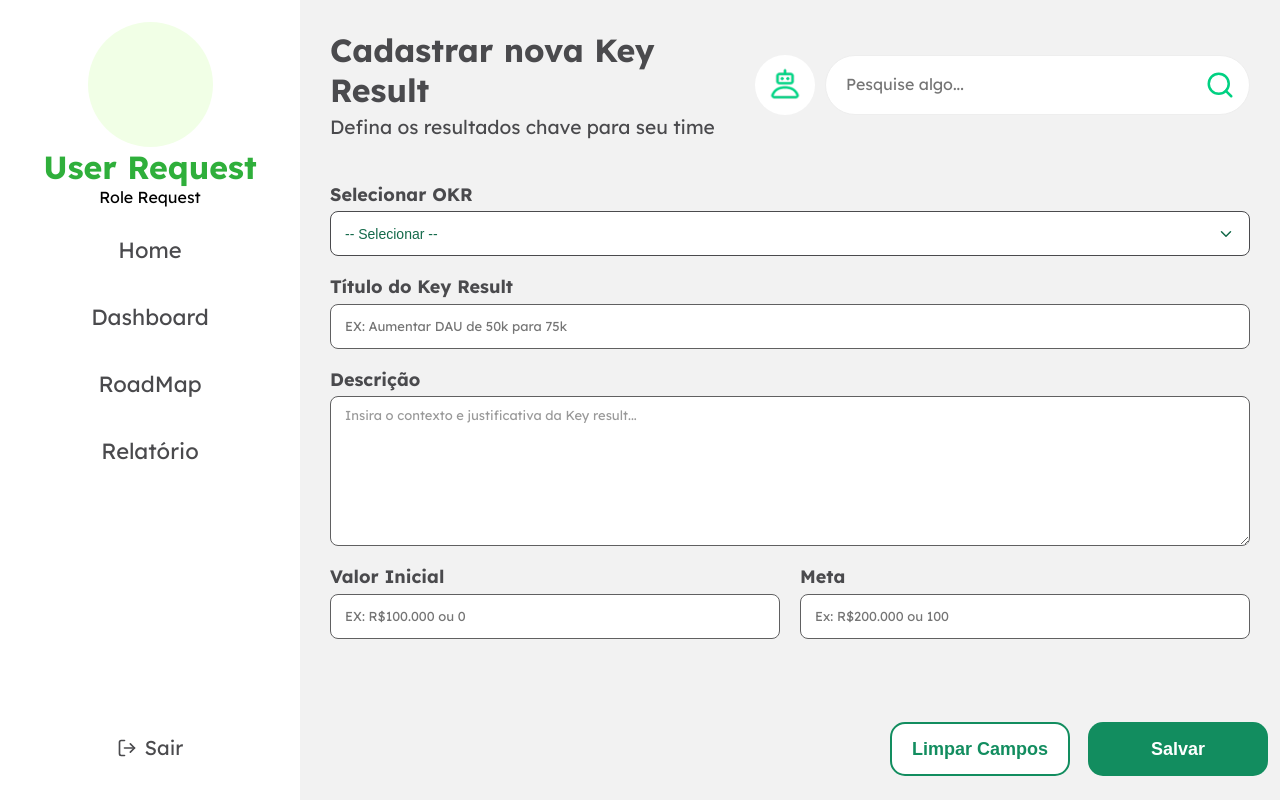
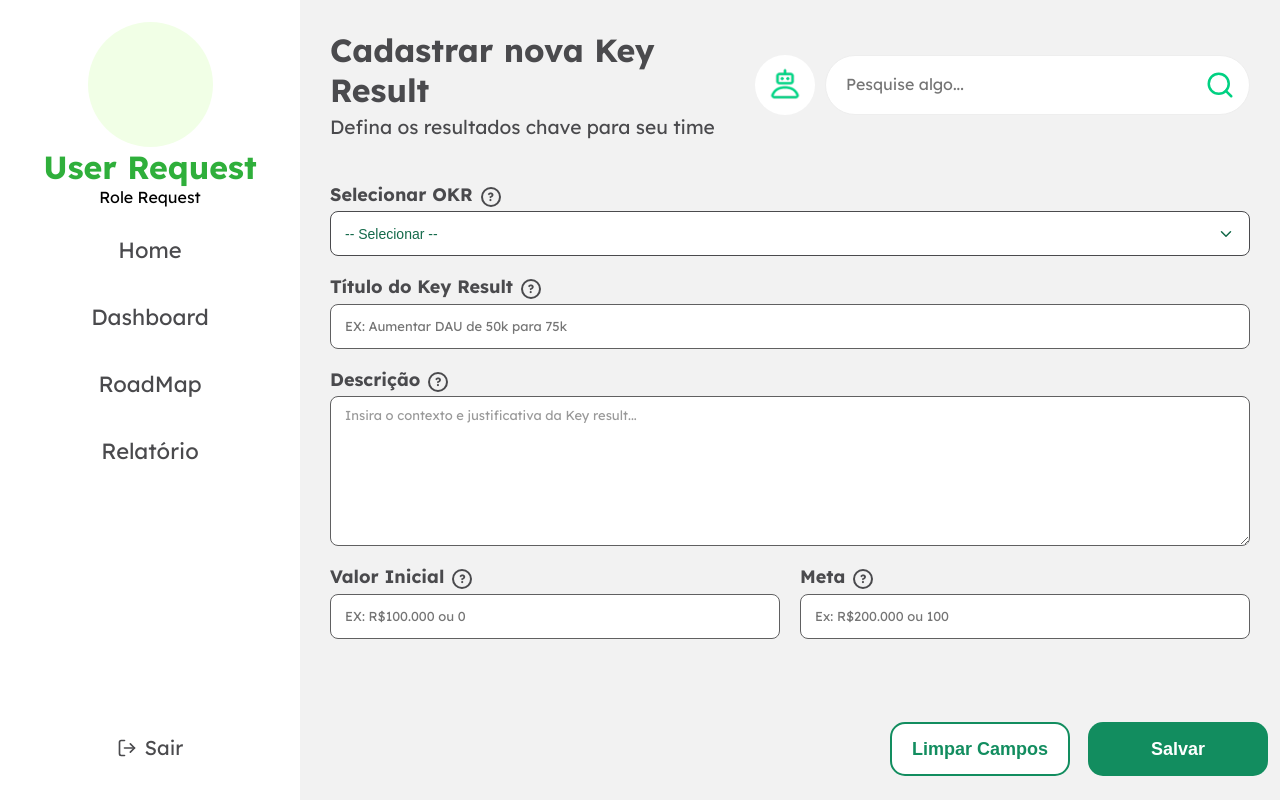
Before and after one commit to PaolaBiscaro/StratVizzion, a React (Vite) app: page /NewKR in a window 1280 px wide. Built offline with nearby package versions, Linux system fonts and the light colour scheme.

Commit message:
implemented tooltip icon to forms

```diff
--- a/src/components/ComponentesForm/FormInput/FormInput.jsx
+++ b/src/components/ComponentesForm/FormInput/FormInput.jsx
@@ -1,6 +1,7 @@
 import React from "react";
 import "./FormInput.css"
 import "../../../styles/variables.css"
+import TooltipIcon from "../../Tooltip/Tooltip";
 
 
 // function FormInput({ title, inside, value }) {//Permite adicionar tamanho, valor e até o que acontece se mudar
@@ -24,11 +25,14 @@ import "../../../styles/variables.css"
 //   );
 // }
 
-function FormInput({ title, inside, value, onChange, className}) {
+function FormInput({ title, inside, value, onChange, className, toolid, tooltext}) {
   return (
     /* Concatenamos a classe padrão com a classe que vem por fora */
     <div className={`float-menu-formInput ${className || ""}`}>
-      <label className="label-formInput">{title}</label>
+      <div>
+        <label className="label-formInput">{title}</label>
+        <TooltipIcon id={toolid} text={tooltext}/>
+      </div>
       <input
         placeholder={inside}
         className="input-formInput"
--- a/src/components/ComponentesForm/FormSelect/FormSelect.jsx
+++ b/src/components/ComponentesForm/FormSelect/FormSelect.jsx
@@ -1,13 +1,17 @@
 
 import React from "react";
 import "./FormSelect.css";
+import TooltipIcon from "../../Tooltip/Tooltip";
 
 
-function FormSelect({ opcoes = [], title, inside, value, onChange, className }) {
+function FormSelect({ opcoes = [], title, inside, value, onChange, className, toolid, tooltext }) {
   return (
 
     <div className={`float-menu-formSelect ${className || ""}`}>
+      <div>
       <label className="label-formSelect">{title}</label>
+      <TooltipIcon id={toolid} text={tooltext}/>
+      </div>
 
       <select
         className="select-formInput"
--- a/src/components/ComponentesForm/FormTextarea/FormTextarea.jsx
+++ b/src/components/ComponentesForm/FormTextarea/FormTextarea.jsx
@@ -1,11 +1,15 @@
 import "../../../styles/variables.css"
 import React from "react";
+import TooltipIcon from "../../Tooltip/Tooltip";
 import "./FormTextarea.css";
 
-function FormTextarea({ title, inside, value, onChange, tamanho, className }) {
+function FormTextarea({ title, inside, value, onChange, tamanho, className, toolid, tooltext }) {
   return (
     <div className={`float-menu-formTextarea ${className || ""}`}>
-      <label className="label-formTextarea">{title}</label>
+      <div>
+        <label className="label-formTextarea">{title}</label>
+        <TooltipIcon id={toolid} text={tooltext}/>
+      </div>
       <textarea
         placeholder={inside}
         className="textarea-formInput"
--- a/src/components/Tooltip/Tooltip.jsx
+++ b/src/components/Tooltip/Tooltip.jsx
@@ -2,10 +2,10 @@ import React from "react";
 import { Tooltip } from "react-tooltip";
 import "./Tooltip.css";
 
-function TooltipIcon({ id, texto }) {
+function TooltipIcon({ id, text }) {
   return (
     <>
-      <span className="tooltip-icon" data-tooltip-id={id} data-tooltip-content={texto}>
+      <span className="tooltip-icon" data-tooltip-id={id} data-tooltip-content={text}>
         ?
       </span>
       <Tooltip id={id} />
```
